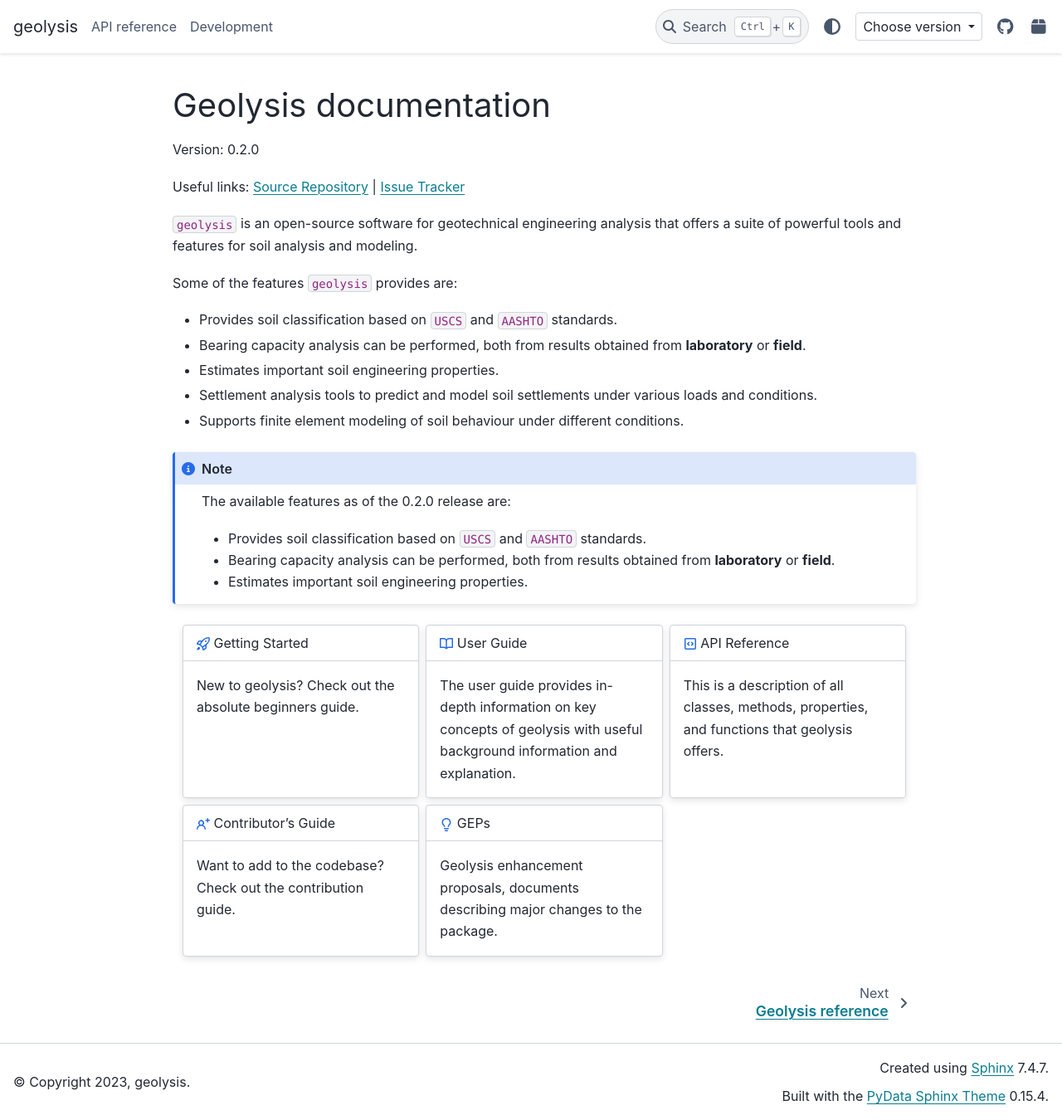
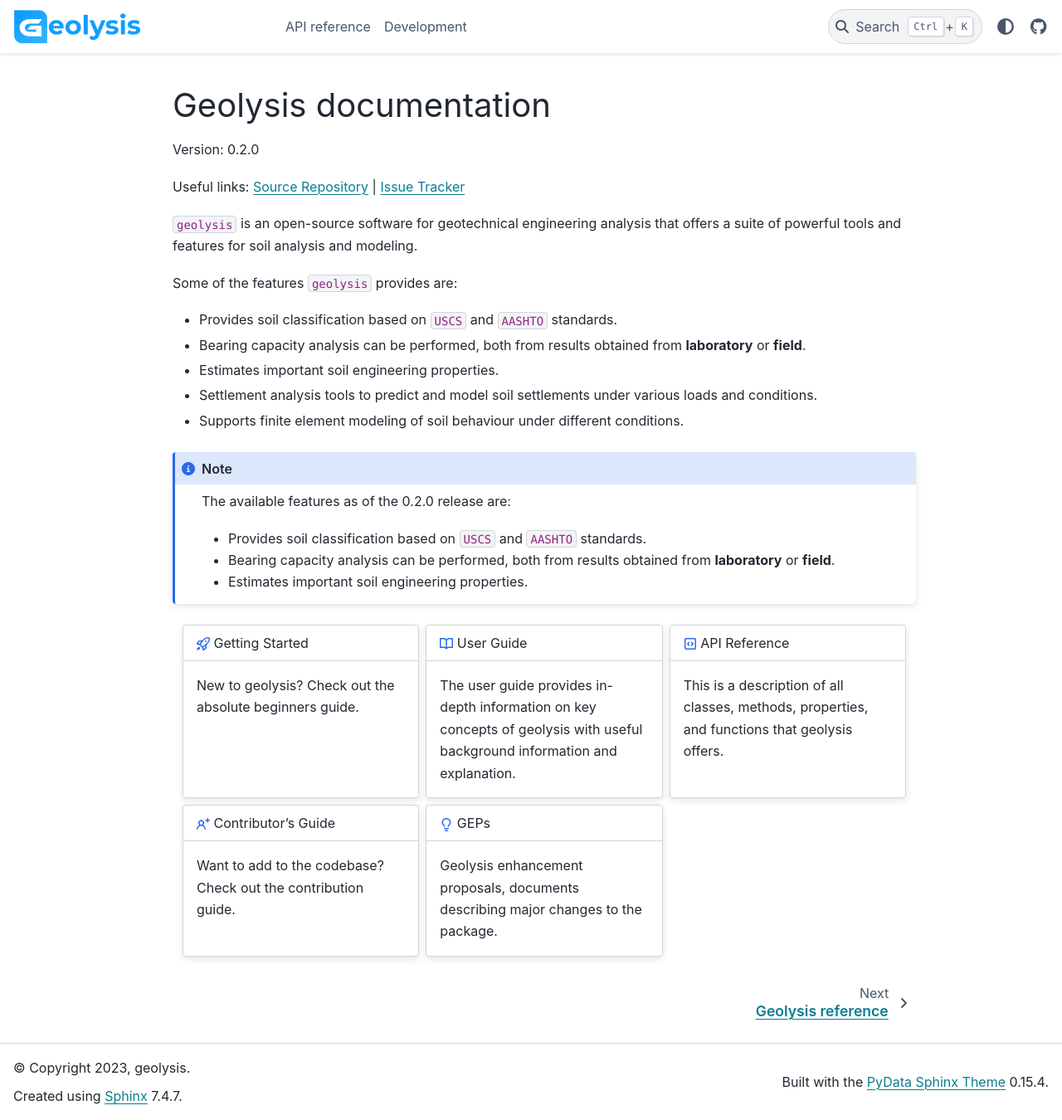
Before and after one commit to patrickboateng/geolysis, a Sphinx documentation site: the page built from docs/source/index.rst, in a window 1280 px wide and 1350 px high. Shown: the whole window at 83% size. Built offline with Sphinx 7.4.7 and the PyData theme 0.15.4, drawn with Linux system fonts in a browser that asks for light colours; nearby versions of some CDN libraries; pages that are not in the unit, such as notebooks, are missing from menus; the version number is read from the project's files by our own code; some of the changed lines change nothing that is shown.

Commit message:
added logo and favicon

```diff
--- a/docs/source/conf.py
+++ b/docs/source/conf.py
@@ -8,15 +8,17 @@
 
 import os
 import sys
+from importlib import metadata
 
 sys.path.insert(0, os.path.abspath("../.."))
 
-import geolysis
+
+PACKAGE_VERSION = metadata.version("geolysis")
 
 project = "geolysis"
 copyright = f"2023, {project}"
 author = "Patrick Boateng"
-release = geolysis.__version__
+version = release = PACKAGE_VERSION
 
 # -- General configuration ---------------------------------------------------
 # https://www.sphinx-doc.org/en/master/usage/configuration.html#general-configuration
@@ -30,17 +32,20 @@ extensions = [
     "sphinx_copybutton",
     "sphinx_design",
     "myst_parser",
+    "jupyter_sphinx",
+    "enum_tools.autoenum",
 ]
 
-templates_path = ["_templates"]
+templates_path = ["_templates", "_templates/autosummary"]
 exclude_patterns = []
 
 rst_prolog = """.. include:: <isonum.txt>"""  # adds this string to the start of every .rst file
 
+
 # -- References ------------------------------
 # https://sphinxcontrib-bibtex.readthedocs.io/en/latest/quickstart.html
 
-bibtex_bibfiles = ["./refs.bib"]
+bibtex_bibfiles = ["./refs.bib", "./article.bib"]
 bibtex_default_style = "unsrt"
 
 # -- Options for HTML output -------------------------------------------------
@@ -48,8 +53,13 @@ bibtex_default_style = "unsrt"
 
 
 html_theme = "pydata_sphinx_theme"
+html_logo = "_static/geolysis_logo.png"
+html_favicon = "_static/logo.png"
 html_title = project
 html_static_path = ["_static"]
+html_css_files = [
+    "https://cdnjs.cloudflare.com/ajax/libs/font-awesome/6.1.1/css/all.min.css"
+]
 
 html_theme_options = {
     "header_links_before_dropdown": 6,
@@ -60,32 +70,28 @@ html_theme_options = {
             "icon": "fa-brands fa-github",
             "type": "fontawesome",
         },
-        {
-            "name": "PyPI",
-            "url": f"https://pypi.org/project/{project}/",
-            "icon": "fa-solid fa-box",
-        },
     ],
-    "navbar_align": "left",
-    "navbar_end": ["theme-switcher", "version-switcher", "navbar-icon-links"],
-    "switcher": {
-        "json_url": (
-            "https://scikit-image.org/docs/dev/_static/version_switcher.json"
-        ),
-        "version_match": "dev" if "dev" in release else release,
-    },
-    # Footer
-    "footer_start": ["copyright"],
-    "footer_end": ["sphinx-version", "theme-version"],
-    # Other
-    "pygment_light_style": "default",
-    "pygment_dark_style": "github-dark",
-    "analytics": {
-        "plausible_analytics_domain": "scikit-image.org",
-        "plausible_analytics_url": (
-            "https://views.scientific-python.org/js/script.js"
-        ),
-    },
 }
+#     "navbar_align": "left",
+#     "navbar_end": ["theme-switcher", "version-switcher", "navbar-icon-links"],
+#     # "switcher": {
+#     #     "json_url": (
+#     #         "https://scikit-image.org/docs/dev/_static/version_switcher.json"
+#     #     ),
+#     #     "version_match": "dev" if "dev" in release else release,
+#     # },
+#     # Footer
+#     "footer_start": ["copyright"],
+#     "footer_end": ["sphinx-version", "theme-version"],
+#     # Other
+#     "pygment_light_style": "default",
+#     "pygment_dark_style": "github-dark",
+#     # "analytics": {
+#     #     "plausible_analytics_domain": "scikit-image.org",
+#     #     "plausible_analytics_url": (
+#     #         "https://views.scientific-python.org/js/script.js"
+#     #     ),
+#     # },
+# }
 
 mathjax_path = "https://cdn.jsdelivr.net/npm/mathjax@3/es5/tex-mml-chtml.js"
```
